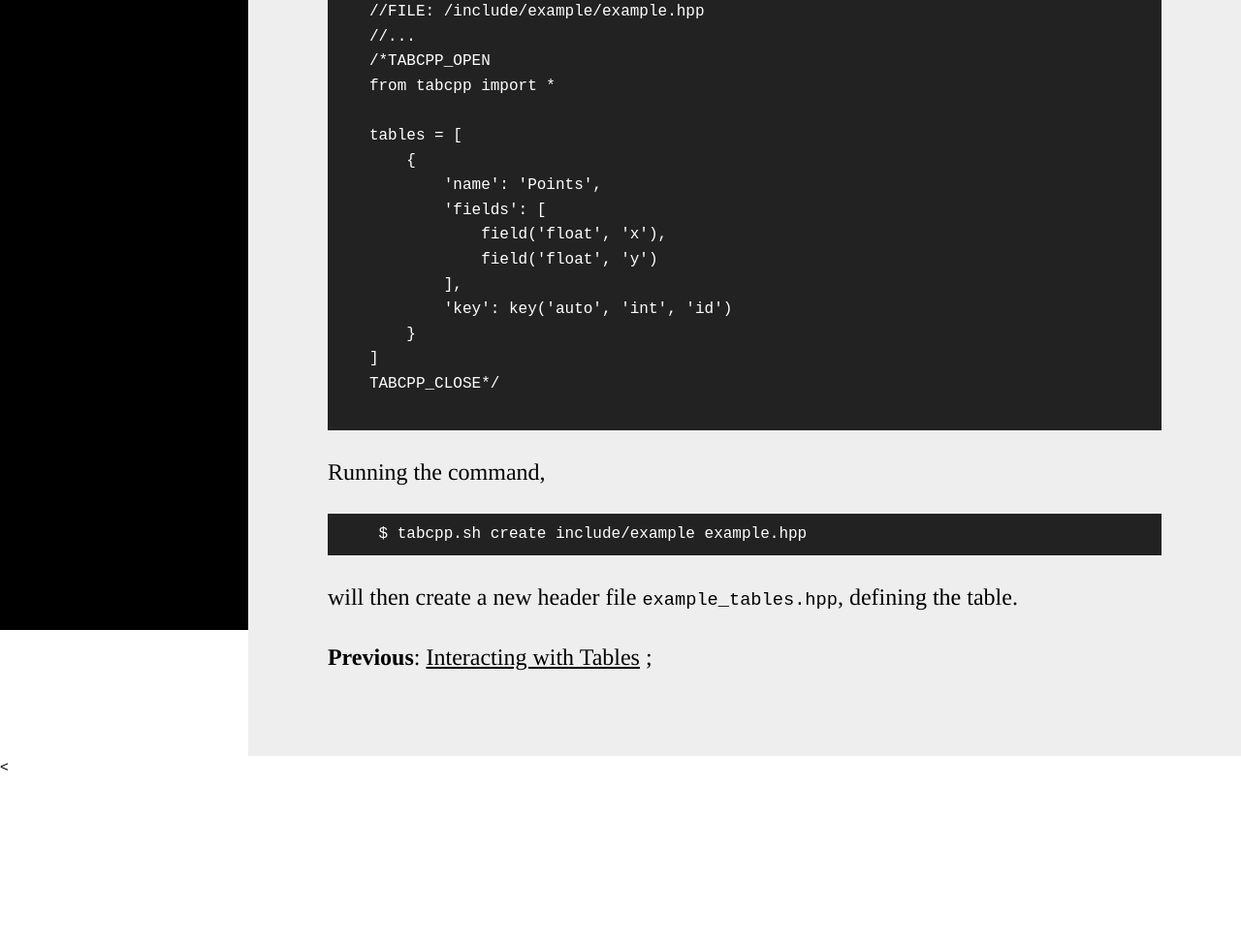
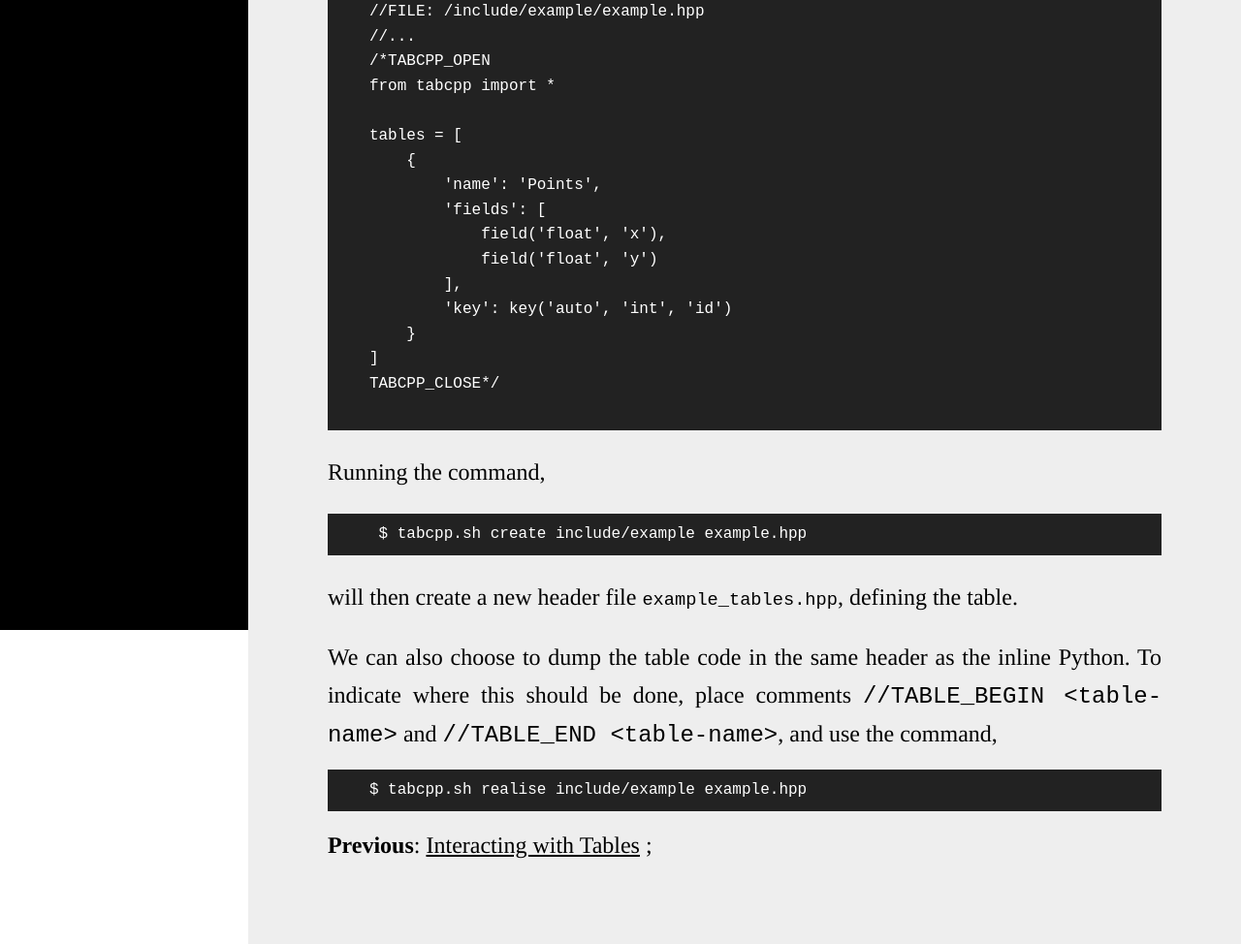
Before and after one commit to DeltaBoyBZ/tabular-cpp, a plain HTML site: page guide/inline-tables.html in a window 1280 px wide. Shown: the part 350-1324 px from the top of the page at 97% size. Before the commit the page ends 1152 px from the top, so only its background shows below. Drawn offline with Linux system fonts and the light colour scheme.

Commit message:
Made `set` method of table fields templated to allow for labels. Also updated guide to mention use of labels by `get` and `set`, as well as detailing the new `realise` option for `tabcpp.sh`.

```diff
--- a/guide/inline-tables.html
+++ b/guide/inline-tables.html
@@ -58,8 +58,11 @@ TABCPP_CLOSE*/
             will then create a new header file <code class="inline">example_tables.hpp</code>, defining the table.
             </p>
 
+            We can also choose to dump the table code in the same header as the inline Python.
+            To indicate where this should be done, place comments <code>//TABLE_BEGIN &lttable-name&gt</code> and <code>//TABLE_END &lttable-name&gt</code>, and use the command,
+            <pre class="codeblock"><code>$ tabcpp.sh realise include/example example.hpp </code></pre>
+
             <strong>Previous</strong>: <a href="getting-started.html">Interacting with Tables</a>   ;
         </div>
     </div>
 </body>
-<
```
Also changed, not shown: guide/table-usage.html (+2 -0 lines), 1 other file.
